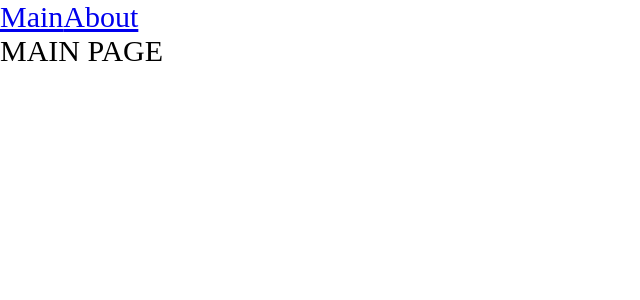
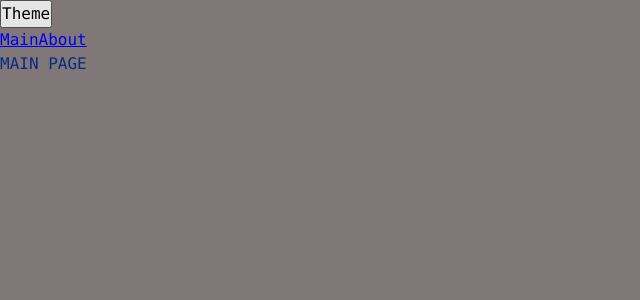
Before and after one commit to alx8437/big_project, a React app: page / in a window 1280 px wide. Shown: the top 300 px of the page, without its empty margins (0-640 px from the left). Built offline with nearby package versions, Linux system fonts and the light colour scheme.

Commit message:
BP-7 add toggle themes

```diff
--- a/src/App.tsx
+++ b/src/App.tsx
@@ -1,12 +1,26 @@
 import {Link, Route, Routes} from 'react-router-dom';
 import {AboutPageAsync} from './pages/AboutPage/AboutPage.async';
 import {MainPageAsync} from './pages/MainPage/MainPage.async';
-import { Suspense } from 'react';
+import { Suspense, useState } from 'react';
 import './styles/index.scss';
 
+export enum Theme {
+  LIGHT = 'light',
+  DARK = 'dark',
+}
+
 const App = () => {
+  const [theme, setTheme] = useState<Theme>(Theme.LIGHT)
+
+  const toggleTheme = () => {
+    setTheme(theme === Theme.DARK ? Theme.LIGHT : Theme.DARK);
+  }
+
   return (
-    <div className='app'>
+    <div className={`app ${theme}`}>
+      <div>
+        <button onClick={toggleTheme}>Theme</button>
+      </div>
       <Link to='/'>Main</Link>
       <Link to='/about'>About</Link>
 
--- a/src/styles/index.scss
+++ b/src/styles/index.scss
@@ -4,5 +4,10 @@
 @import "themes/normal";
 
 .app {
-  font-size: 30px;
+  font: var(--font-m);
+
+  background: var(--bg-color);
+  color: var(--primary-color);
+
+  min-height: 100vh;
 }
--- a/src/styles/themes/dark.scss
+++ b/src/styles/themes/dark.scss
@@ -0,0 +1,6 @@
+.app.dark {
+  --bg-color: #0828ad;
+
+  --primary-color: #196438;
+  --secondary-color: #28B463
+}
--- a/src/styles/themes/normal.scss
+++ b/src/styles/themes/normal.scss
@@ -0,0 +1,6 @@
+.app.light {
+  --bg-color: #807878;
+
+  --primary-color: #082a81;
+  --secondary-color: #04b5f5
+}
```
